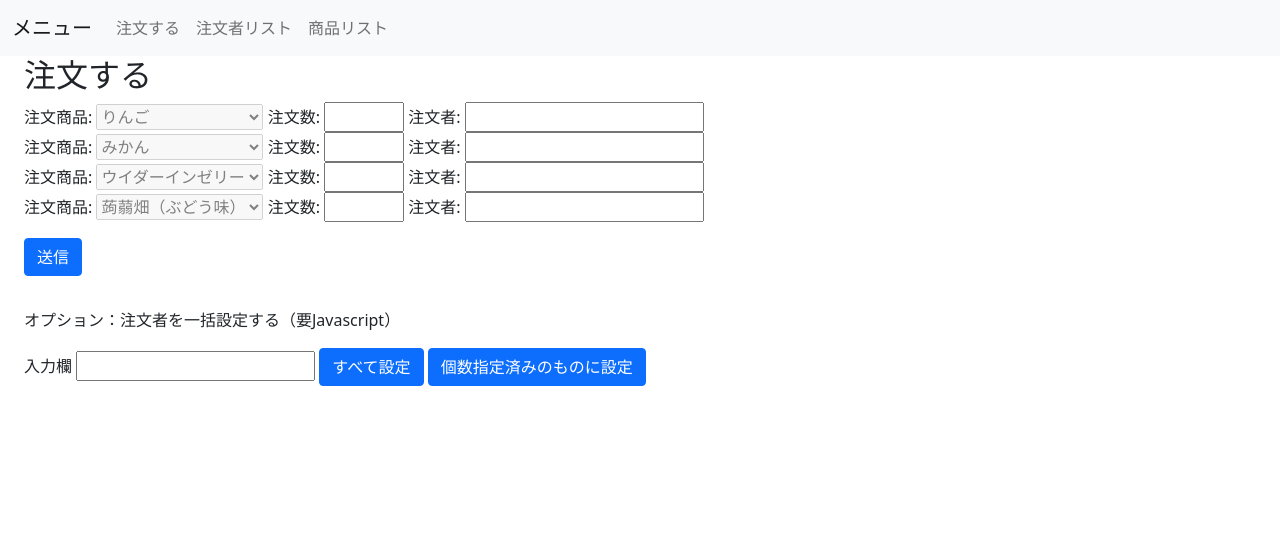
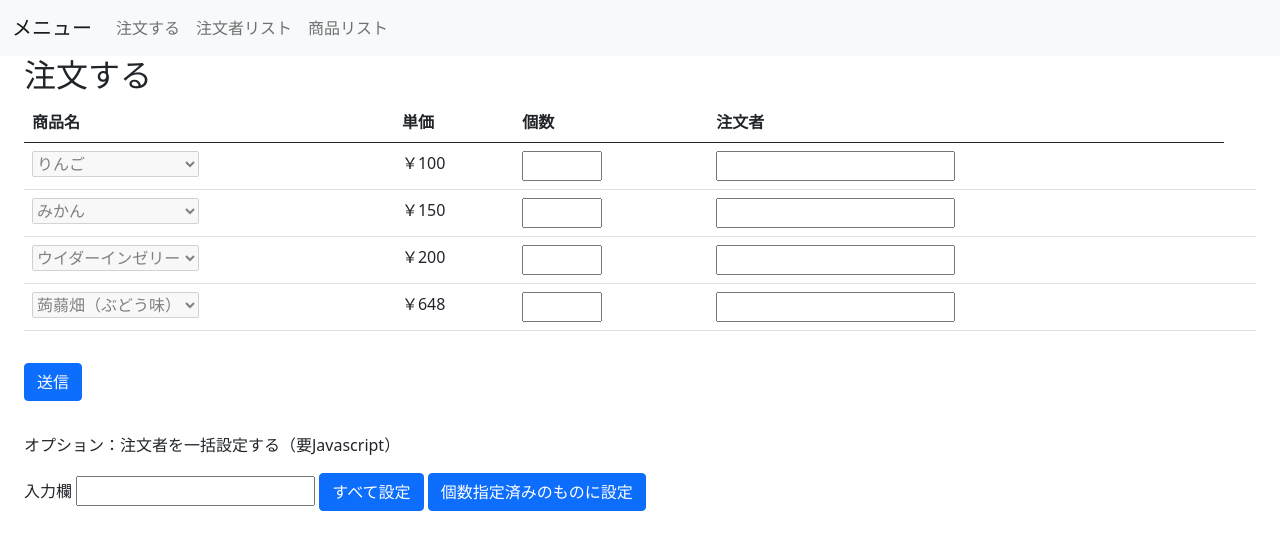
Before and after one commit to yagura46gin37k/studying_django_webapp, a Django app: page /market/order_formset in a window 1280 px wide. Shown: the top 550 px of the page. Run offline with Django 4.2, Linux system fonts and the light colour scheme; data comes from the database, SQL or seed files in the repository; both versions use the stored data as it was after the commit.

Commit message:
added price to order_formset.html

```diff
--- a/market/views.py
+++ b/market/views.py
@@ -22,8 +22,10 @@ def add_order(request):
         return redirect('market:order_list')
 
     # テンプレートに渡すコンテキストを設定
+    # 二つのイテラブルを同じインデックスで参照したいのでzipする
     context = {
-        'formset': formset,
+        'formset': formset, # フォームの個数を|lengthで把握するため
+        'obj_list': zip(formset, Goods.objects.all()),
     }
 
     return render(request, 'market/order_formset.html', context)
--- a/templates/market/order_formset.html
+++ b/templates/market/order_formset.html
@@ -11,13 +11,32 @@
 <div>
 <h2>注文する</h2>
 
-<!-- formをさらにfor文で分解して配置する -->
 <form action="" method="post">
-    {% for form in formset %}
-    <div>
-        {{ form.as_table }}
-    </div>
-    {% endfor %}
+    <table class="table">
+        <thead>
+            <tr>
+                <th>商品名</th>
+                <th>単価</th>
+                <th>個数</th>
+                <th>注文者</th>
+            </tr>
+        </thead>
+        <tbody>
+            {% for form, goods in obj_list %}
+            <tr>
+                {% for field in form %}
+                {% if forloop.counter0 == 1 %}
+                <!-- goods_listの内容をformsetのインデックスで参照したい -->
+                <td>￥{{ goods.price }}</td>
+                <td>{{ field }}</td>
+                {% else %}
+                <td>{{ field }}</td>
+                {% endif %}
+                {% endfor %}
+            </tr>
+            {% endfor %}
+        </tbody>
+    </table>
     {{ formset.management_form }}
     {% csrf_token %}
 
```
Also changed, not shown: db.sqlite3.
